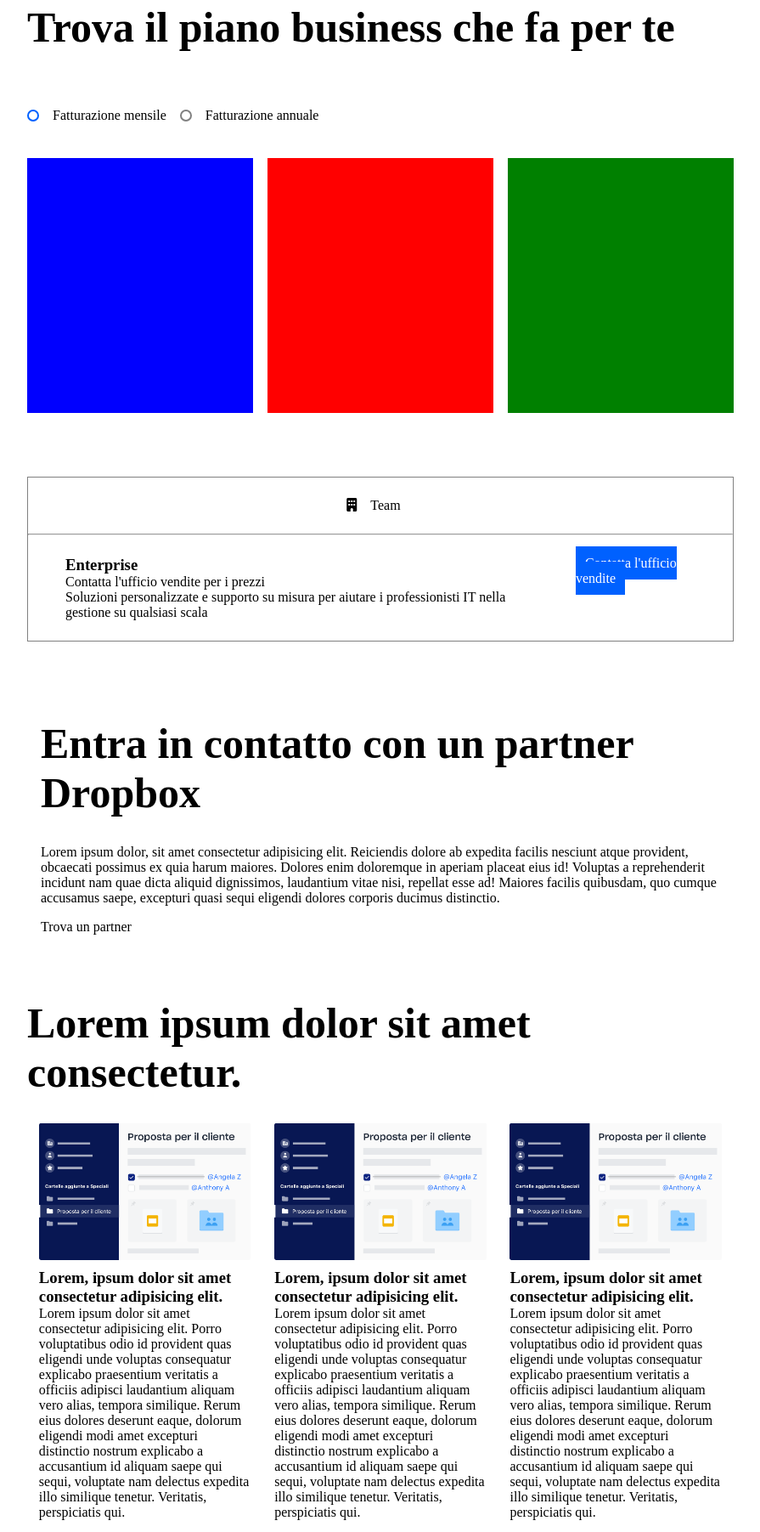
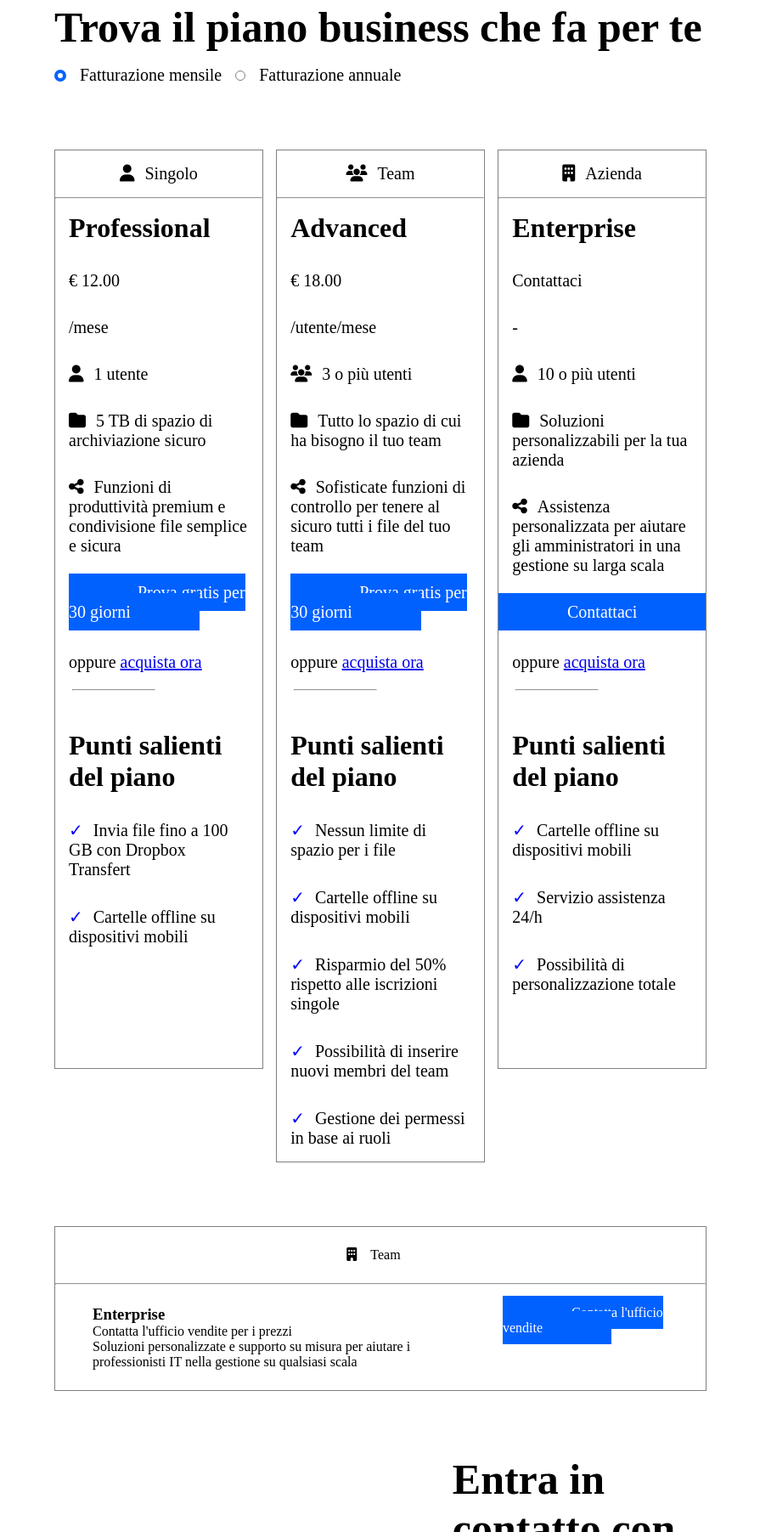
Before and after one commit to Alessio-Tosoni/htmlcss-dropbox, a plain HTML site: page index.html in a window 1280 px wide. Shown: the part 997-2800 px from the top of the page at 85% size, without its empty margins (192-1087 px from the left). Drawn offline with Linux system fonts and the light colour scheme.

Commit message:
aggiunge contenuto

```diff
--- a/css/style.css
+++ b/css/style.css
@@ -16,7 +16,7 @@ header{
 }
 
 .container{
-    width: 65%;
+    width: 60%;
     margin: auto;
 }
 
@@ -42,9 +42,8 @@ padding-top: 40px;}
 .btn{
     border: 1px solid #0061FF;
     background-color: #0061FF;
-    padding: 10px;
+    padding: 10px 80px;
 }
-
 
 .jumbo-dx{
     width: 65%;
@@ -54,35 +53,25 @@ padding-top: 40px;}
 h2{font-size: 50px;}
 
 .radio-selected{
-    border: 2px #0061FF solid;
+    border: 4px #0061FF solid;
+    border-radius: 50%;
+    padding: 3px;
+}
+.radio-n-selected{
+    border: 1px solid grey;
     border-radius: 50%;
     padding: 5px;
 }
-.radio-n-selected{
-    border: 2px solid grey;
-    border-radius: 50%;
-    padding: 5px;
+.tariffa{
+    width: 32%;
+    min-height: 1082px;
 }
 
-.a{
-    width:32%;
-    background-color: blue;
-    min-height: 300px;
+.b{background-color: red;}
 
-}
-.b{
-    width:32%;
-    background-color: red;
-    min-height: 300px;
+.c{background-color: green;}
 
-}
-.c{
-    width: 32%;
-    background-color: green;
-    min-height: 300px;
-}
 
-.partner-img{background-image: url(../img/partner.png);}
 
 .team{text-align: center;}
 
@@ -90,7 +79,7 @@ h2{font-size: 50px;}
 
 #testo{width: 100%;}
 
-.ft{width:30%;
+.ft{width:28%;
 margin: auto;}
 
 .loghi{width: 33%;}
@@ -128,7 +117,8 @@ border: #D1E9CD 15px solid;
     min-height: 270px;
     background-color: #FFD830;
 }
-.img-logo{width: 50%;}
+.img-logo{width: 50%;
+filter: invert(1);}
 
 
 .testo-scrollabile{width: 33%;
@@ -139,9 +129,8 @@ overflow-y: auto;}
 #scroll{font-size: 24px;}
 
 #business{background-color: #B4D0E7;}
-.busin{width: 50%;
+.busin{width: 40%;
 margin: auto;}
-.busine{width: 30%;}
 
 .faq{
     padding: 50px;
--- a/css/utilities.css
+++ b/css/utilities.css
@@ -11,30 +11,43 @@
 .ai-cen{align-items: center;}
 .ai-fs{align-items: flex-start;}
 .ai-fe{align-items: flex-end;}
-
-.js-cen{justify-self: center;}
+.ai-bas{align-items: baseline;}
+.as-cen{align-self: center;}
 .as-fs{align-self: flex-start;}
 /* padding / margin*/
+.p-12{padding: 12px;}
 .p-16{padding: 16px;}
 .p-24{padding: 24px;}
+.p-30{padding: 30px;}
 .p-60{padding: 60px;}
+.pb-12{padding-bottom: 12px;}
 .pb-24{padding-bottom: 24px;}
-.pv-24{padding: 24px 0;}
-.mtb-25{margin: 25px 0;}
-.mtb-75{margin: 75px auto;}
+.pv-24{padding: 24px }
+.pl-12{padding-left: 12px;}
+.pl-16{padding-left: 16px;}
+.pr-12{padding-right: 12px;}
+.mb-30{margin-bottom: 30px;}
+.mb-60{margin-bottom: 60px;}
+.mb-160{margin-bottom: 160px;}
+.mt-30{margin-top: 30px ;}
 .mt-75{margin-top: 75px;}
 .ml-20{margin-left: 20px;}
 .mr-20{margin-right: 20px;}
+.pc1{padding: 20px 16px;}
 /* color */
 .c-wht{color: white;}
+.c-blk{color: black;}
+.c-bl{color: blue;}
 .bg-bl{background-color: blue;}
 .bg-blk{background-color: black;}
+.bg-wht{background-color: white;}
 .bor-gry{border: 1px solid grey;}
 /* font */
 .txt-n{text-decoration: none;}
+.txt-cen{text-align: center;}
 .fs-32{font-size: 32px;}
 .fs-24{font-size: 24px;}
-
+.fs-20{font-size: 20px;}
 /* position */
 .rel{position: relative;}
 .abs{position: absolute;}
@@ -46,11 +59,11 @@
 }
 
 /* width */
-.w40{width: 40%;
-margin: auto;}
-.w60{width: 60%;
-margin: auto;}
-.mh700{min-height: 700px;}
+.w40{width: 40%;}
+.w50{width: 50%;}
+.w60{width: 60%;}
+.w80{width: 80%;}
+.w100{width: 100%;}
 
 /* img */
 .cov{background-size: cover;}
--- a/index.html
+++ b/index.html
@@ -28,14 +28,14 @@
             <div class="titolo"><h1>Tutto ciò che ti serve per il lavoro, in un unico posto</h1></div>
             <div class="container flex jc-cen ai-cen ">
                 <div class="jumbo-sx flex clmn jc-cen ai-fs">
-                    <div class="pb-24 fs-24">
+                    <div class="pb-24 fs-20">
                         Finalmente tutti i tuoi strumenti, contenuti e collaboratori sono accesibili dallo stesso posto. Dropbox Business è più di uno spazio di archiviazione sicuro: è un modo intelligente e integrato per ottimizzare il flusso di lavoro esistente
                     </div>
 
                     <div class="btn p-16 ">
-                        <a class="c-wht txt-n fs-24" href="http://" target="_blank" rel="noopener noreferrer">Inizia la tua prova gratuita</a>
+                        <a class="c-wht txt-n fs-20" href="http://" target="_blank" rel="noopener noreferrer">Inizia la tua prova gratuita</a>
                     </div>
-                    <div class="pv-24 fs-24">annulla in qualsiasi momento</div>
+                    <div class="pv-24 fs-20">annulla in qualsiasi momento</div>
                     <i class="fa-solid fa-arrow-down fa-4x p-24"></i>
                 </div>
 
@@ -47,24 +47,76 @@
         </section>
         <!-- piani tarrifari -->
         <section class="mt-75">
-            <div class="container">
+            <div class="container mb-60">
                 <h2 class="mtb-25">Trova il piano business che fa per te</h2>
                 <div class="flex jc-fs ai-cen ">
                     <div class="flex jc-cen ai-cen mtb-25">
                         <div class="radio-selected"></div>
-                        <span class="p-16">Fatturazione mensile</span>
+                        <span class="p-16 fs-20">Fatturazione mensile</span>
                     </div>
                     <div class="flex jc-cen ai-cen mtb-25">
                         <div class="radio-n-selected"></div>
-                        <span class="p-16">Fatturazione annuale</span>
+                        <span class="p-16 fs-20">Fatturazione annuale</span>
                     </div>
                 </div>
             </div>
-                <div class="container flex jc-sb ai-cen">
-                    <div class="a"></div>
-                    <div class="b"></div>
-                    <div class="c"></div>
-                </div>
+                <div class="container flex jc-sb ai-bas">
+                    <div class="tariffa bor-gry flex clmn jc-fs ai-fs">
+                        <div class="as-cen fs-20 p-16"><i class="fa-solid fa-user"></i><span class="pl-12">Singolo</span></div>
+                        <hr class="w100">
+                        <h3 class="p-16 fs-32">Professional</h3>
+                        <div class="p-16 fs-20">&euro; 12.00</div>
+                        <div class="p-16 fs-20">/mese</div>
+                        <div class="p-16 fs-20"><i class="fa-solid fa-user"></i><span class="pl-12">1 utente</span></div>
+                        <div class="p-16 fs-20"><i class="fa-solid fa-folder"></i><span class="pl-12">5 TB di spazio di archiviazione sicuro</span></div>
+                        <div class="p-16 fs-20"><i class="fa-solid fa-share-nodes"></i><span class="pl-12">Funzioni di produttività premium e condivisione file semplice e sicura</span></div>
+                        <div class="p-16 as-cen"><a class="c-wht txt-n btn fs-20" href="http://" target="_blank" rel="noopener noreferrer">Prova gratis per 30 giorni</a></div>
+                        <div class="pc1 fs-20">oppure <a href="http://" target="_blank" rel="noopener noreferrer">acquista ora</a></div>
+                        <hr class="ml-20 mb-30 w40">
+                        <h3 class="p-16 fs-32">Punti salienti del piano</h3>
+                        <div class="p-16 fs-20"><span class="c-bl pr-12">&check;</span>Invia file fino a 100 GB con Dropbox Transfert</div>
+                        <div class="p-16 fs-20"><span class="c-bl pr-12">&check;</span>Cartelle offline su dispositivi mobili</div>
+                    </div>
+
+                    <div class="tariffa bor-gry flex clmn jc-fs ai-fs">
+                        <div class="as-cen fs-20 p-16"><i class="fa-solid fa-users"></i><span class="pl-12">Team</span></div>
+                        <hr class="w100">
+                        <h3 class="p-16 fs-32">Advanced</h3>
+                        <div class="p-16 fs-20">&euro; 18.00</div>
+                        <div class="p-16 fs-20">/utente/mese</div>
+                        <div class="p-16 fs-20"><i class="fa-solid fa-users"></i><span class="pl-12">3 o più utenti</span></div>
+                        <div class="p-16 fs-20"><i class="fa-solid fa-folder"></i><span class="pl-12">Tutto lo spazio di cui ha bisogno il tuo team</span></div>
+                        <div class="p-16 fs-20"><i class="fa-solid fa-share-nodes"></i><span class="pl-12">Sofisticate funzioni di controllo per tenere al sicuro tutti i file del tuo team</span></div>
+                        <div class="p-16 as-cen"><a class="c-wht txt-n btn fs-20" href="http://" target="_blank" rel="noopener noreferrer">Prova gratis per 30 giorni</a></div>
+                        <div class="pc1 fs-20">oppure <a href="http://" target="_blank" rel="noopener noreferrer">acquista ora</a></div>
+                        <hr class="ml-20 mb-30 w40">
+                        <h3 class="p-16 fs-32">Punti salienti del piano</h3>
+                        <div class="p-16 fs-20"><span class="c-bl pr-12">&check;</span>Nessun limite di spazio per i file</div>
+                        <div class="p-16 fs-20"><span class="c-bl pr-12">&check;</span>Cartelle offline su dispositivi mobili</div>
+                        <div class="p-16 fs-20"><span class="c-bl pr-12">&check;</span>Risparmio del 50% rispetto alle iscrizioni singole</div>
+                        <div class="p-16 fs-20"><span class="c-bl pr-12">&check;</span>Possibilità di inserire nuovi membri del team</div>
+                        <div class="p-16 fs-20"><span class="c-bl pr-12">&check;</span>Gestione dei permessi in base ai ruoli</div>
+                    </div>
+
+                    <div class="tariffa bor-gry flex clmn jc-fs ai-fs">
+                        <div class="as-cen fs-20 p-16"><i class="fa-solid fa-building"></i><span class="pl-12">Azienda</span></div>
+                        <hr class="w100">
+                        <h3 class="p-16 fs-32">Enterprise</h3>
+                        <div class="p-16 fs-20">Contattaci</div>
+                        <div class="p-16 fs-20">-</div>
+                        <div class="p-16 fs-20"><i class="fa-solid fa-user"></i><span class="pl-12">10 o più utenti</span></div>
+                        <div class="p-16 fs-20"><i class="fa-solid fa-folder"></i><span class="pl-12">Soluzioni personalizzabili per la tua azienda</span></div>
+                        <div class="p-16 fs-20"><i class="fa-solid fa-share-nodes"></i><span class="pl-12">Assistenza personalizzata per aiutare gli amministratori in una gestione su larga scala</span></div>
+                        <div class="p-16 as-cen"><a class="c-wht txt-n btn fs-20" href="http://" target="_blank" rel="noopener noreferrer">Contattaci</a></div>
+                        <div class="pc1 fs-20">oppure <a href="http://" target="_blank" rel="noopener noreferrer">acquista ora</a></div>
+                        <hr class="ml-20 mb-30 w40">
+                        <h3 class="p-16 fs-32">Punti salienti del piano</h3>
+                        <div class="p-16 fs-20"><span class="c-bl pr-12">&check;</span>Cartelle offline su dispositivi mobili</div>
+                        <div class="p-16 fs-20"><span class="c-bl pr-12">&check;</span>Servizio assistenza 24/h</div>
+                        <div class="p-16 fs-20"><span class="c-bl pr-12">&check;</span>Possibilità di personalizzazione totale</div>
+                    </div>
+
+
         </section>
         <section class="mt-75">
             <div class="unico container bor-gry">
@@ -85,73 +137,63 @@
         <!-- fine piani tarrifari -->
 
         <!-- inizio partner dropbox -->
-        <section>
-            <div class="container mtb-75">
-                <div class="flex jc-cen ai-cen">
-                    <div class="partner-img">
-                    </div>
+        <section class="mb-160">
+                <div class="container flex jc-cen ai-cen mt-75 ">
+                    <div class="w60 mr-20"><img class="w100" src="./img/partner.png" alt=""></div>
 
-                    <div>
-                        <h2 class="p-16">Entra in contatto con un partner Dropbox</h2>
-                        <p class="p-16">Lorem ipsum dolor, sit amet consectetur adipisicing elit. Reiciendis dolore ab expedita facilis nesciunt atque provident, obcaecati possimus ex quia harum maiores. Dolores enim doloremque in aperiam placeat eius id!
-                        Voluptas a reprehenderit incidunt nam quae dicta aliquid dignissimos, laudantium vitae nisi, repellat esse ad! Maiores facilis quibusdam, quo cumque accusamus saepe, excepturi quasi sequi eligendi dolores corporis ducimus distinctio.</p>
-                        <span class="btn2 p-16 as-fs">Trova un partner</span>
+                    <div class="w40">
+                        <h2 class="mb-60">Entra in contatto con un partner Dropbox</h2>
+                        <p class="mb-60 fs-32">Trova un partner Dropbox e Hellosign di fiducia. Ottieni le soluzioni e i servizi necessari per raggiungere i tuoi obiettivi aziendali, tra cui implementazione, integrazione, gestione e supporto continui </p>
+                        <span class="bor-gry p-16 "><a class="c-blk txt-n fs-20" href="#">Trova un partner</a></span>
                     </div>
                 </div>
-            </div>
         </section>
         <!-- fine partner dropbox -->
 
         <!-- inizio features -->
         <section class="mt-75">
             <div class="container flex jc-cen ai-cen wrp">
-                <h2 id="testo" class="ai-fs">Lorem ipsum dolor sit amet consectetur.</h2>
+                <h2 id="testo" class="ai-fs mb-60">Esegui più operazioni con Dropbox Business</h2>
+                <div class="ft flex clmn jc-cen as-fs ">
+                    <img class="ft-img" src="./img/business-feature-switching-tools.png" alt="">
+                    <h3 class="fs-32 mb-30">Passa di meno da uno strumento all'altro.</h3>
+                    <p class="fs-20 mb-30">Porta a termine le attività quotidiane con un solo strumento. Crea, modifica e condividi contenuti cloud da Documenti, Fogli e Presentazioni da Google, file Microsoft Office e Dropbox paper direttamente da Dropbox.</p>
+                </div>
                 <div class="ft flex clmn jc-cen as-fs">
-                    <img class="ft-img" src="./img/business-feature-coordinate-it.png" alt="">
-                    <h3>Lorem, ipsum dolor sit amet consectetur adipisicing elit.</h3>
-                    <p>Lorem ipsum dolor sit amet consectetur adipisicing elit. Porro voluptatibus odio id provident quas eligendi unde voluptas consequatur explicabo praesentium veritatis a officiis adipisci laudantium aliquam vero alias, tempora similique.
-                    Rerum eius dolores deserunt eaque, dolorum eligendi modi amet excepturi distinctio nostrum explicabo a accusantium id aliquam saepe qui sequi, voluptate nam delectus expedita illo similique tenetur. Veritatis, perspiciatis qui.</p>
+                    <img class="ft-img" src="./img/business-feature-send-files-it.png" alt="">
+                    <h3 class="fs-32 mb-30">Passa di meno da uno strumento all'altro</h3>
+                    <p class="fs-20 mb-30">Porta a termine le attività quotidiane con un solo strumento. Crea, modifica e condividi contenuti cloud da Documenti, Fogli e Presentazioni da Google, file Microsoft Office e Dropbox paper direttamente da Dropbox.</p>
                 </div>
                 <div class="ft flex clmn jc-cen as-fs">
                     <img class="ft-img" src="./img/business-feature-coordinate-it.png" alt="">
-                    <h3>Lorem, ipsum dolor sit amet consectetur adipisicing elit.</h3>
-                    <p>Lorem ipsum dolor sit amet consectetur adipisicing elit. Porro voluptatibus odio id provident quas eligendi unde voluptas consequatur explicabo praesentium veritatis a officiis adipisci laudantium aliquam vero alias, tempora similique.
-                    Rerum eius dolores deserunt eaque, dolorum eligendi modi amet excepturi distinctio nostrum explicabo a accusantium id aliquam saepe qui sequi, voluptate nam delectus expedita illo similique tenetur. Veritatis, perspiciatis qui.</p>
+                    <h3 class="fs-32 mb-30">Passa di meno da uno strumento all'altro</h3>
+                    <p class="fs-20 mb-30">Porta a termine le attività quotidiane con un solo strumento. Crea, modifica e condividi contenuti cloud da Documenti, Fogli e Presentazioni da Google, file Microsoft Office e Dropbox paper direttamente da Dropbox.</p>
                 </div>
                 <div class="ft flex clmn jc-cen as-fs">
-                    <img class="ft-img" src="./img/business-feature-coordinate-it.png" alt="">
-                    <h3>Lorem, ipsum dolor sit amet consectetur adipisicing elit.</h3>
-                    <p>Lorem ipsum dolor sit amet consectetur adipisicing elit. Porro voluptatibus odio id provident quas eligendi unde voluptas consequatur explicabo praesentium veritatis a officiis adipisci laudantium aliquam vero alias, tempora similique.
-                    Rerum eius dolores deserunt eaque, dolorum eligendi modi amet excepturi distinctio nostrum explicabo a accusantium id aliquam saepe qui sequi, voluptate nam delectus expedita illo similique tenetur. Veritatis, perspiciatis qui.</p>
+                    <img class="ft-img" src="./img/business-feature-integrations-it.png" alt="">
+                    <h3 class="fs-32 mb-30">Passa di meno da uno strumento all'altro</h3>
+                    <p class="fs-20 mb-30">Porta a termine le attività quotidiane con un solo strumento. Crea, modifica e condividi contenuti cloud da Documenti, Fogli e Presentazioni da Google, file Microsoft Office e Dropbox paper direttamente da Dropbox.</p>
                 </div>
                 <div class="ft flex clmn jc-cen as-fs">
-                    <img class="ft-img" src="./img/business-feature-coordinate-it.png" alt="">
-                    <h3>Lorem, ipsum dolor sit amet consectetur adipisicing elit.</h3>
-                    <p>Lorem ipsum dolor sit amet consectetur adipisicing elit. Porro voluptatibus odio id provident quas eligendi unde voluptas consequatur explicabo praesentium veritatis a officiis adipisci laudantium aliquam vero alias, tempora similique.
-                    Rerum eius dolores deserunt eaque, dolorum eligendi modi amet excepturi distinctio nostrum explicabo a accusantium id aliquam saepe qui sequi, voluptate nam delectus expedita illo similique tenetur. Veritatis, perspiciatis qui.</p>
+                    <img class="ft-img" src="./img/business-feature-multi-device.png" alt="">
+                    <h3 class="fs-32 mb-30">Passa di meno da uno strumento all'altro</h3>
+                    <p class="fs-20 mb-30">Porta a termine le attività quotidiane con un solo strumento. Crea, modifica e condividi contenuti cloud da Documenti, Fogli e Presentazioni da Google, file Microsoft Office e Dropbox paper direttamente da Dropbox.</p>
                 </div>
                 <div class="ft flex clmn jc-cen as-fs">
-                    <img class="ft-img" src="./img/business-feature-coordinate-it.png" alt="">
-                    <h3>Lorem, ipsum dolor sit amet consectetur adipisicing elit.</h3>
-                    <p>Lorem ipsum dolor sit amet consectetur adipisicing elit. Porro voluptatibus odio id provident quas eligendi unde voluptas consequatur explicabo praesentium veritatis a officiis adipisci laudantium aliquam vero alias, tempora similique.
-                    Rerum eius dolores deserunt eaque, dolorum eligendi modi amet excepturi distinctio nostrum explicabo a accusantium id aliquam saepe qui sequi, voluptate nam delectus expedita illo similique tenetur. Veritatis, perspiciatis qui.</p>
-                </div>
-                <div class="ft flex clmn jc-cen as-fs">
-                    <img class="ft-img" src="./img/business-feature-coordinate-it.png" alt="">
-                    <h3>Lorem, ipsum dolor sit amet consectetur adipisicing elit.</h3>
-                    <p>Lorem ipsum dolor sit amet consectetur adipisicing elit. Porro voluptatibus odio id provident quas eligendi unde voluptas consequatur explicabo praesentium veritatis a officiis adipisci laudantium aliquam vero alias, tempora similique.
-                    Rerum eius dolores deserunt eaque, dolorum eligendi modi amet excepturi distinctio nostrum explicabo a accusantium id aliquam saepe qui sequi, voluptate nam delectus expedita illo similique tenetur. Veritatis, perspiciatis qui.</p>
+                    <img class="ft-img" src="./img/business-feature-security.png" alt="">
+                    <h3 class="fs-32 mb-30">Passa di meno da uno strumento all'altro</h3>
+                    <p class="fs-20 mb-30">Porta a termine le attività quotidiane con un solo strumento. Crea, modifica e condividi contenuti cloud da Documenti, Fogli e Presentazioni da Google, file Microsoft Office e Dropbox paper direttamente da Dropbox.</p>
                 </div>
             </div>
         </section>
         <!-- fine features -->
 
         <!-- inizio statistiche -->
-        <section>
+        <section class="mb-160 mt-75">
             <div class="container flex clmn jc-cen ai-fs">
-                <h2 class="mt-75">Lorem ipsum dolor sit amet consectetur adipisicing</h2>
-                <h2> elit. Tempore eos aliquam non.</h2>
-                <a class="mtb-25 fs-24" href="http://" target="_blank" rel="noopener noreferrer">Scopri di più sui nostri clienti</a>
+                <h2 class="mt-75">Più di 500.000 team utilizzano</h2>
+                <h2 class="mb-60"> Dropbox Business</h2>
+                <a class="mtb-25 fs-20" href="http://" target="_blank" rel="noopener noreferrer">Scopri di più sui nostri clienti</a>
             </div>
         </section>
         <!-- fine statistiche -->
@@ -191,8 +233,8 @@
         <!-- inizio dropbox business -->
         <section id="business">
             <div  class="container flex jc-fs ai-cen p-60">
-                <div class="busin"><h2>Lorem ipsum dolor sit amet consectetur adipisicing elit.</h2></div>
-                <div class="btn fs-32">Inizia la tua prova gratuita</div>
+                <div class="busin"><h2>Porta Dropbox Business nella tua azienda</h2></div>
+                <div class="bg-wht bor-gry p-16 fs-32"><a class="c-blk txt-n" href="http://" target="_blank" rel="noopener noreferrer">Inizia la tua prova gratuita</a></div>
             </div>
         </section>
         <!-- fine dropbox business -->
```
